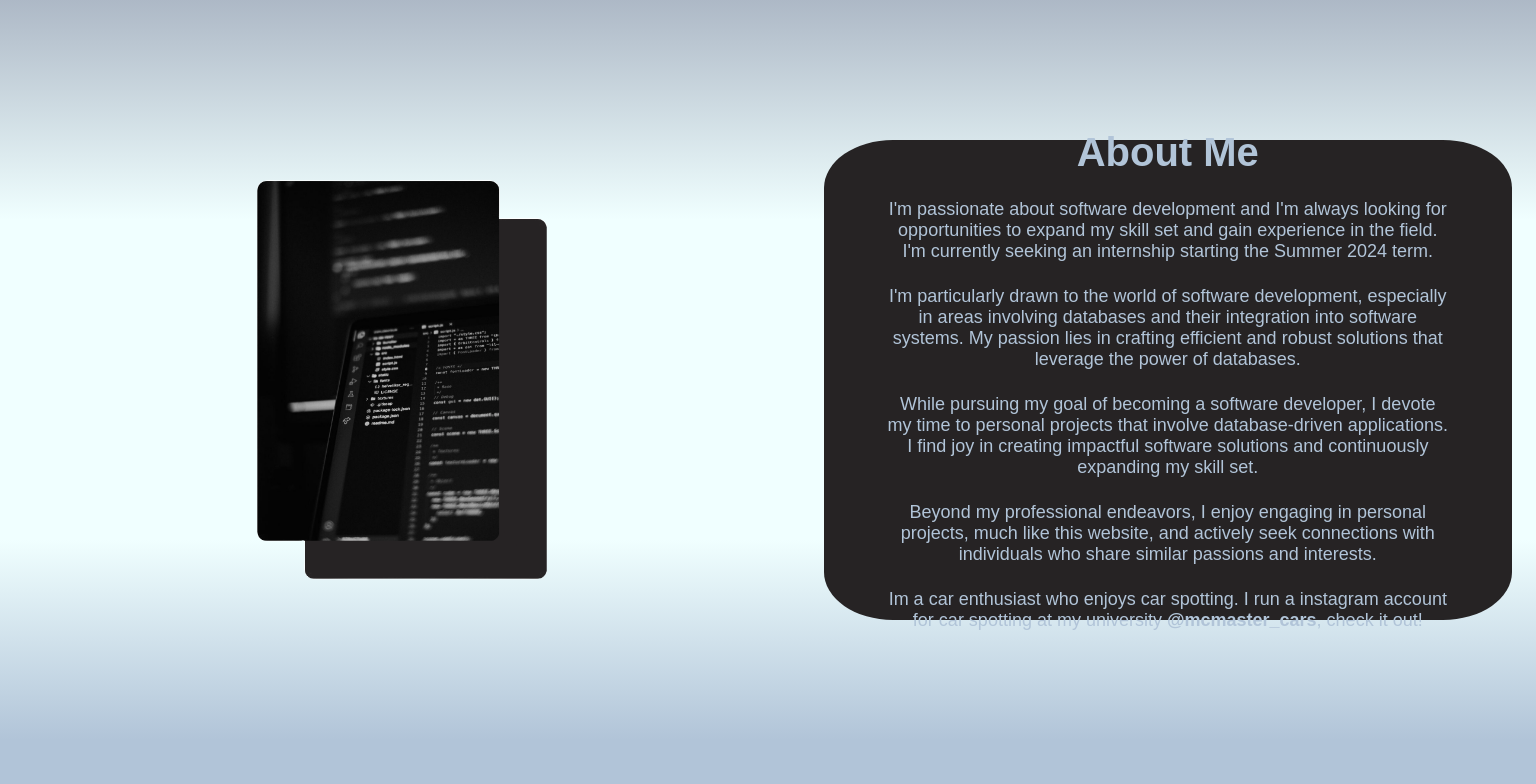
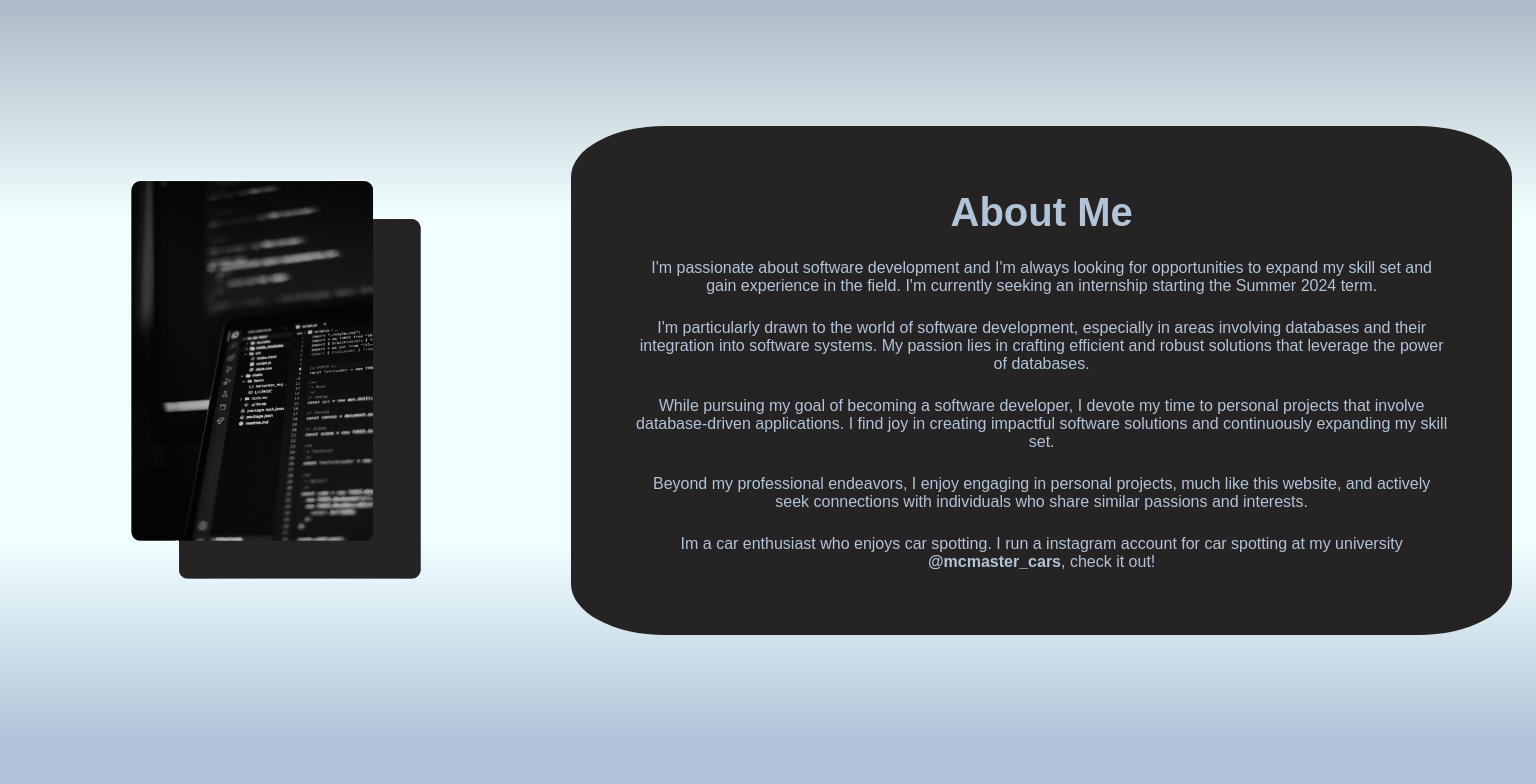
Before and after one commit to AymenS02/Portfolio-Website-2.0, a React (Vite) app: page / in a window 1536 px wide. Shown: the part 820-1604 px from the top of the page. Built offline with nearby package versions, Linux system fonts and the light colour scheme.

Commit message:
fixed about me

```diff
--- a/src/components/about/About.scss
+++ b/src/components/about/About.scss
@@ -33,11 +33,7 @@
         color: #b1c4d8;
         margin-left: 20px;
         border-radius: 10%;
-        @media (min-width: 1324px) {
-            height: 60%;
-            width: 60%;
-            font-size: large;
-        }
+
         .heady {
             font-size: 2.5rem;
             font-weight: 700;
```
